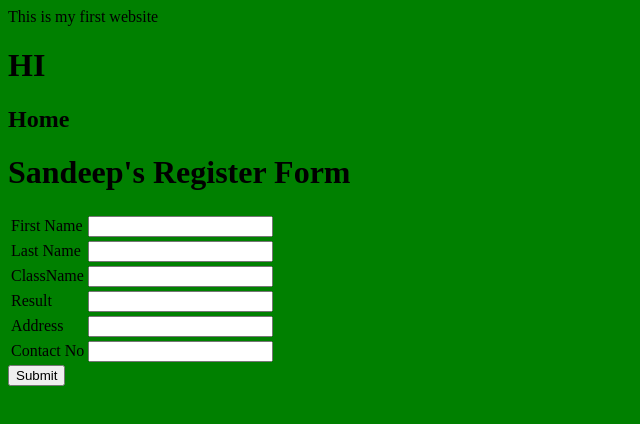
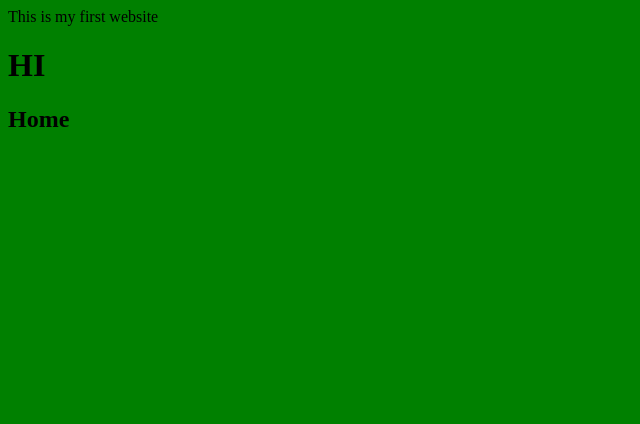
Before and after one commit to tamannajena/Websitetest, a plain HTML site: page index.html in a window 1280 px wide. Shown: the whole page, without its empty margins (0-640 px from the left). Drawn offline with Linux system fonts and the light colour scheme.

Commit message:
Update index.html

```diff
--- a/index.html
+++ b/index.html
@@ -13,38 +13,12 @@
 <h2> Home </h2>
 
   <body>
-<h1>Sandeep's Register Form</h1>
-<form action="guru_register" method="post">
-			<table style="with: 50%">
-				<tr>
-					<td>First Name</td>
-					<td><input type="text" name="first_name" /></td>
-				</tr>
-				<tr>
-					<td>Last Name</td>
-					<td><input type="text" name="last_name" /></td>
-				</tr>
-				<tr>
-					<td>ClassName</td>
-					<td><input type="text" name="username" /></td>
-				</tr>
-					<tr>
-					<td>Result</td>
-					<td><input type="text" name="result" /></td>
-				</tr>
-				<tr>
-					<td>Address</td>
-					<td><input type="text" name="address" /></td>
-				</tr>
-				<tr>
-					<td>Contact No</td>
-					<td><input type="text" name="contact" /></td>
-				</tr></table>
-			<input type="submit" value="Submit" /></form>
+
 </body>
   <style>
     body{
-    background-color: green;
+    background-color:green;
+
     }
     </style>
 </html>
```
